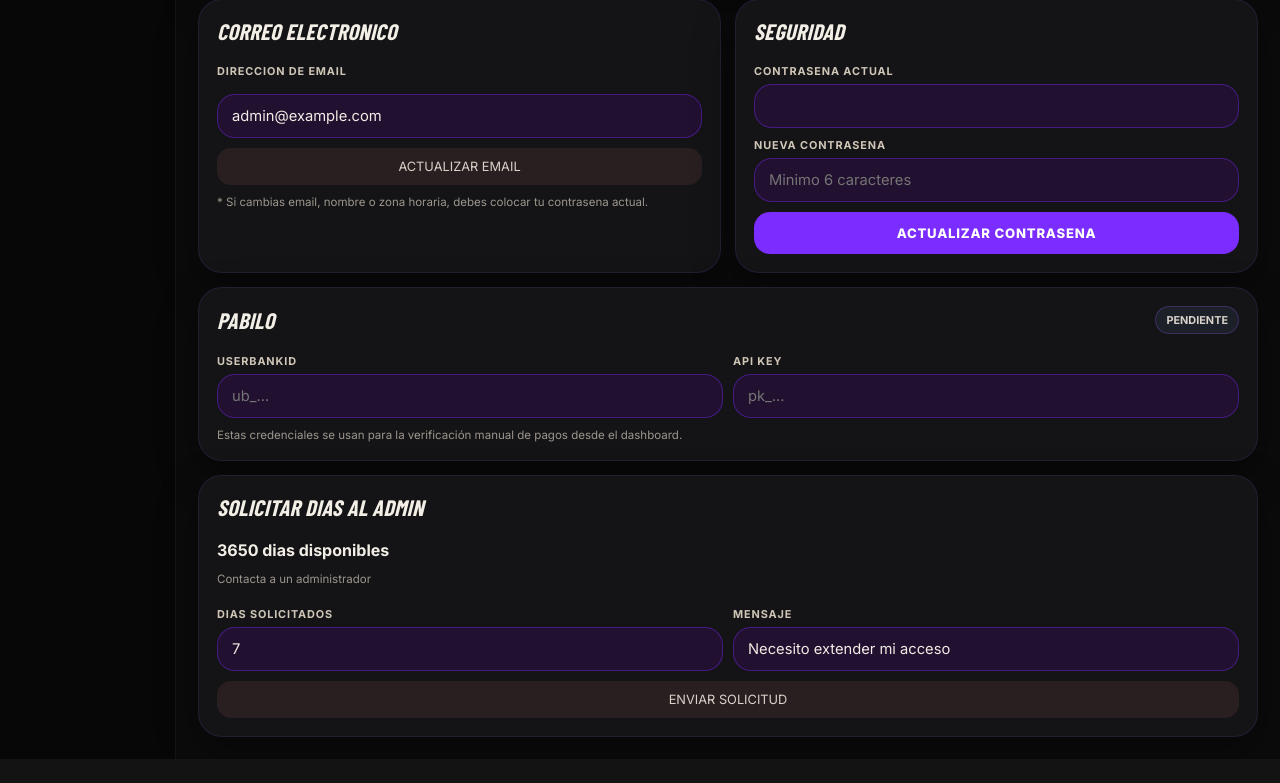
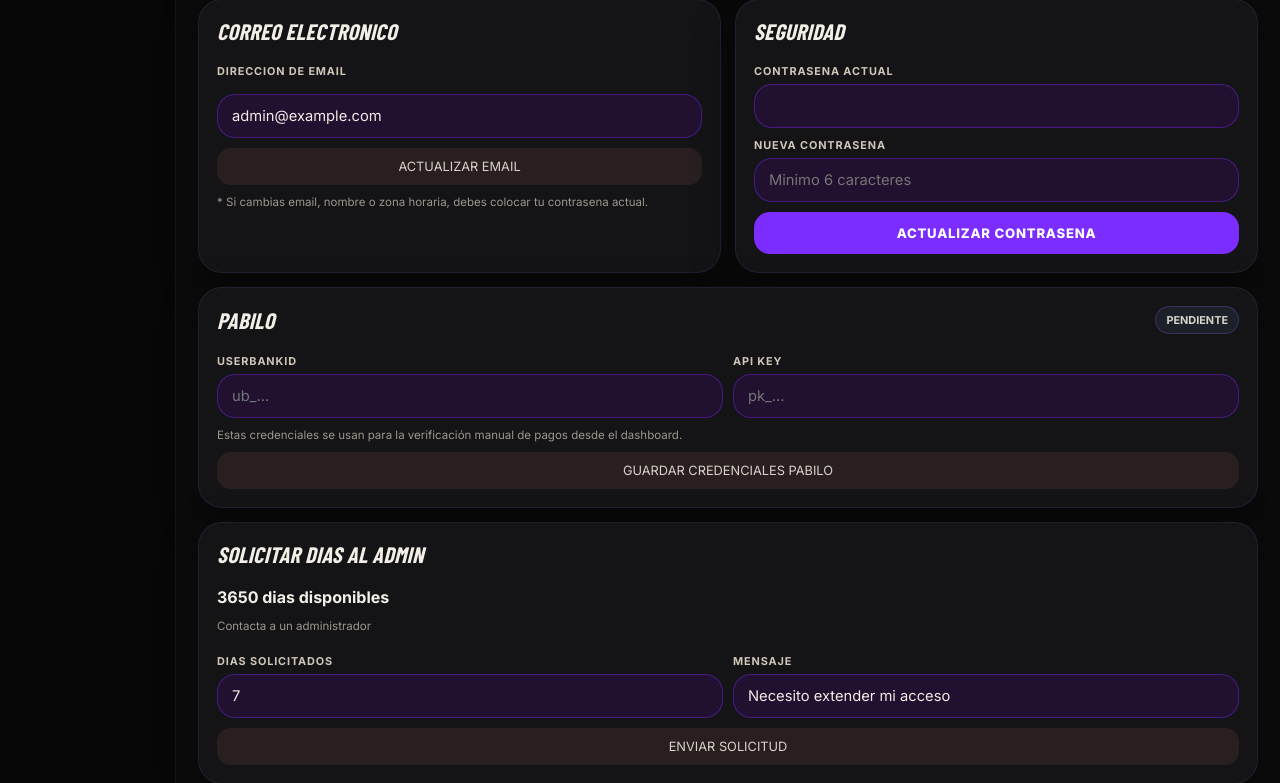
Before and after one commit to 2eliot/Antiduplic, a FastAPI app: page /profile in a window 1280 px wide. Shown: the part 772-1555 px from the top of the page. Before the commit the page ends 1531 px from the top, so only its background shows below. Run offline with FastAPI, Linux system fonts and the light colour scheme; the visitor is signed in with stand-in values (Sample User, id 1); data comes from the database, SQL or seed files in the repository; data that the repository does not hold is empty; some web fonts are replaced.

Commit message:
fix: add save button for pabilo credentials

```diff
--- a/templates/profile.html
+++ b/templates/profile.html
@@ -96,6 +96,7 @@
             </div>
         </div>
         <small class="helper-text">Estas credenciales se usan para la verificación manual de pagos desde el dashboard.</small>
+        <button type="submit" form="profile_form" class="secondary-button full-width">GUARDAR CREDENCIALES PABILO</button>
     </section>
     {% endif %}
 
```
